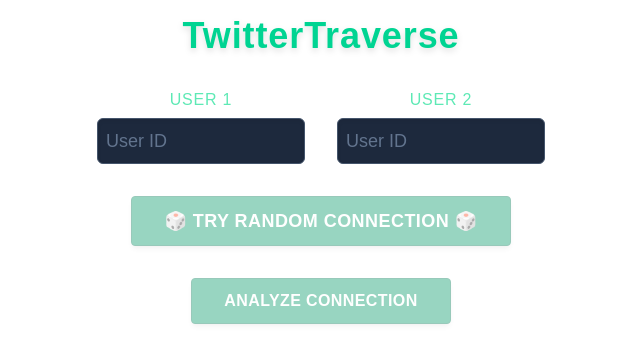
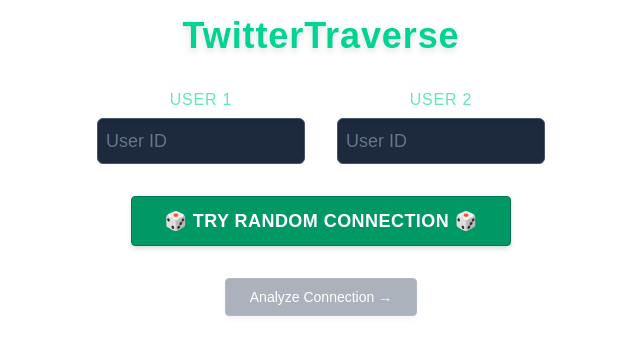
Before and after one commit to Eric-Zhang-Developer/DSA-Final-Project, a Next.js app in the folder frontend/: page / in a window 1280 px wide. Shown: the top 362 px of the page, without its empty margins (319-959 px from the left). Built offline with nearby package versions, Linux system fonts and the light colour scheme.

Commit message:
change analyze connection button

```diff
--- a/frontend/src/app/page.tsx
+++ b/frontend/src/app/page.tsx
@@ -5,7 +5,6 @@
 import { useState } from "react";
 
 export default function Home() {
-
   interface ConnectionPair {
     user1: string;
     user2: string;
@@ -13,44 +12,43 @@
 
   const connectionPairs: ConnectionPair[] = [
     // Single step
-    {user1: "214328887", user2: "34428380"},
-    {user1: "380580781", user2: "18996905"},
-    {user1: "17116707", user2: "28465635"},
-    {user1: "221036078", user2: "153460275"},
-    {user1: "107830991", user2: "17868918"},
+    { user1: "214328887", user2: "34428380" },
+    { user1: "380580781", user2: "18996905" },
+    { user1: "17116707", user2: "28465635" },
+    { user1: "221036078", user2: "153460275" },
+    { user1: "107830991", user2: "17868918" },
 
     // Two steps
-    {user1: "222261763", user2: "222411742"},
-    {user1: "88097807", user2: "109740608"},
-    {user1: "254839786", user2: "35359596"},
-    {user1: "74107696", user2: "221036078"},
-    {user1: "400689940", user2: "131613362"},
-    {user1: "133055665", user2: "187773078"},
+    { user1: "222261763", user2: "222411742" },
+    { user1: "88097807", user2: "109740608" },
+    { user1: "254839786", user2: "35359596" },
+    { user1: "74107696", user2: "221036078" },
+    { user1: "400689940", user2: "131613362" },
+    { user1: "133055665", user2: "187773078" },
 
     // Three steps
-    {user1: "17759158", user2: "355823615"},
-    {user1: "18996905", user2: "8163442"},
-    {user1: "34428380", user2: "260769396"},
-    {user1: "394263193", user2: "176222605"},
-    {user1: "394263193", user2: "26649453"},
+    { user1: "17759158", user2: "355823615" },
+    { user1: "18996905", user2: "8163442" },
+    { user1: "34428380", user2: "260769396" },
+    { user1: "394263193", user2: "176222605" },
+    { user1: "394263193", user2: "26649453" },
 
     // Four steps
-    {user1: "21146135", user2: "404376053"},
+    { user1: "21146135", user2: "404376053" },
 
     // Five steps
-    {user1: "283306479", user2: "14050306"},
+    { user1: "283306479", user2: "14050306" },
 
     // Invalid
-    {user1: "2704495328", user2: "8163442"},
-    {user1: "2704498", user2: "2163442"},
-
-  ]
+    { user1: "2704495328", user2: "8163442" },
+    { user1: "2704498", user2: "2163442" },
+  ];
 
   // State management, variables live here
   const [user1, setUser1] = useState<string>("");
   const [user2, setUser2] = useState<string>("");
   const [isLoading, setIsLoading] = useState<boolean>(false);
-
+  const [shouldPulse, setShouldPulse] = useState(false);
   const [results, setResults] = useState<any>(null);
   const [error, setError] = useState<string | null>(null);
 
@@ -63,10 +61,14 @@
   };
 
   // Select Random element from static pair and assign it to user1  and user2
-  function getRandomElement(): void{
+  function getRandomElement(): void {
     const randomIndex = Math.floor(Math.random() * connectionPairs.length);
-    setUser1(connectionPairs[randomIndex].user1)
-    setUser2(connectionPairs[randomIndex].user2)
+    setUser1(connectionPairs[randomIndex].user1);
+    setUser2(connectionPairs[randomIndex].user2);
+
+    // Trigger pulse animation on the analyze button
+    setShouldPulse(true);
+    setTimeout(() => setShouldPulse(false), 2000);
   }
 
   // Handles comparison
@@ -78,8 +80,6 @@
     setIsLoading(true);
     setResults(null);
     setError(null);
-
-
 
     try {
       // call backend
@@ -151,7 +151,7 @@
 
       <button
         onClick={getRandomElement}
-        disabled={isLoading || !user1 || !user2} // Keep disabled logic for styling state
+        disabled={isLoading} // Keep disabled logic for styling state
         className="
     transform bg-emerald-600 text-white text-lg font-semibold tracking-wide
     py-2.5 px-8 rounded shadow-md border border-emerald-700
@@ -165,27 +165,28 @@
 
       {/* Compare */}
       <button
-        onClick={handleCompare}
-        disabled={isLoading || !user1 || !user2} // Keep disabled logic for styling state
-        className="
-    transform bg-emerald-600 text-white text-md font-semibold tracking-wide
-    py-2.5 px-8 rounded shadow-md border border-emerald-700
-    transition duration-200
-    hover:bg-emerald-500 hover:shadow-lg hover:border-emerald-500 hover:scale-105
-    hover:cursor-pointer
-    disabled:opacity-40"
-      >
-        {/* Keep the dynamic text based on isLoading state */}
-        {isLoading ? "ANALYZING..." : "ANALYZE CONNECTION"}
-      </button>
+          id="analyze-btn"
+          onClick={handleCompare}
+          disabled={isLoading || !user1 || !user2}
+          className={`
+            transform bg-slate-700 text-white text-sm font-medium
+            py-2 px-6 rounded shadow-md border border-slate-600
+            transition duration-200
+            hover:bg-slate-600 hover:shadow-lg hover:border-slate-500
+            hover:cursor-pointer
+            disabled:opacity-40
+            disabled:cursor-not-allowed
+            ${shouldPulse && user1 && user2 ? 'animate-pulse ring-2 ring-emerald-400' : ''}
+          `}
+        >
+          {isLoading ? "Analyzing..." : "Analyze Connection →"}
+        </button>
 
       {/* --- Display Area --- */}
       <div className="w-full min-h-[250px]">
         {/* Error Handling */}
         {!isLoading && error && (
-          <p className="text-center text-red-500 text-lg pt-4">
-            Error: {error}
-          </p>
+          <p className="text-center text-red-500 text-lg pt-4">Error: {error}</p>
         )}
 
         {/* Main Results */}
@@ -214,27 +215,16 @@
               {/* Dijkstra Column */}
               <div className="flex flex-col gap-2 text-center md:text-left">
                 <h3 className="text-xl text-emerald-400">Dijkstra&apos;s Results:</h3>
-                <p>
-                  Time: {results.dijkstra?.runtime_seconds?.toFixed(4) ?? "N/A"}{" "}
-                  s
-                </p>
-                <p>
-                  Nodes Explored:{" "}
-                  {results.dijkstra?.nodes_expanded?.toLocaleString() ?? "N/A"}
-                </p>
+                <p>Time: {results.dijkstra?.runtime_seconds?.toFixed(4) ?? "N/A"} s</p>
+                <p>Nodes Explored: {results.dijkstra?.nodes_expanded?.toLocaleString() ?? "N/A"}</p>
                 <p>Path Length: {results.dijkstra?.cost ?? "N/A"}</p>
               </div>
 
               {/* A* Column */}
               <div className="flex flex-col gap-2 text-center md:text-left">
                 <h3 className="text-xl text-emerald-400">A* Results:</h3>
-                <p>
-                  Time: {results.a_star?.runtime_seconds?.toFixed(4) ?? "N/A"} s
-                </p>
-                <p>
-                  Nodes Explored:{" "}
-                  {results.a_star?.nodes_expanded?.toLocaleString() ?? "N/A"}
-                </p>
+                <p>Time: {results.a_star?.runtime_seconds?.toFixed(4) ?? "N/A"} s</p>
+                <p>Nodes Explored: {results.a_star?.nodes_expanded?.toLocaleString() ?? "N/A"}</p>
                 <p>Path Length: {results.a_star?.cost ?? "N/A"}</p>
               </div>
             </div>
```
